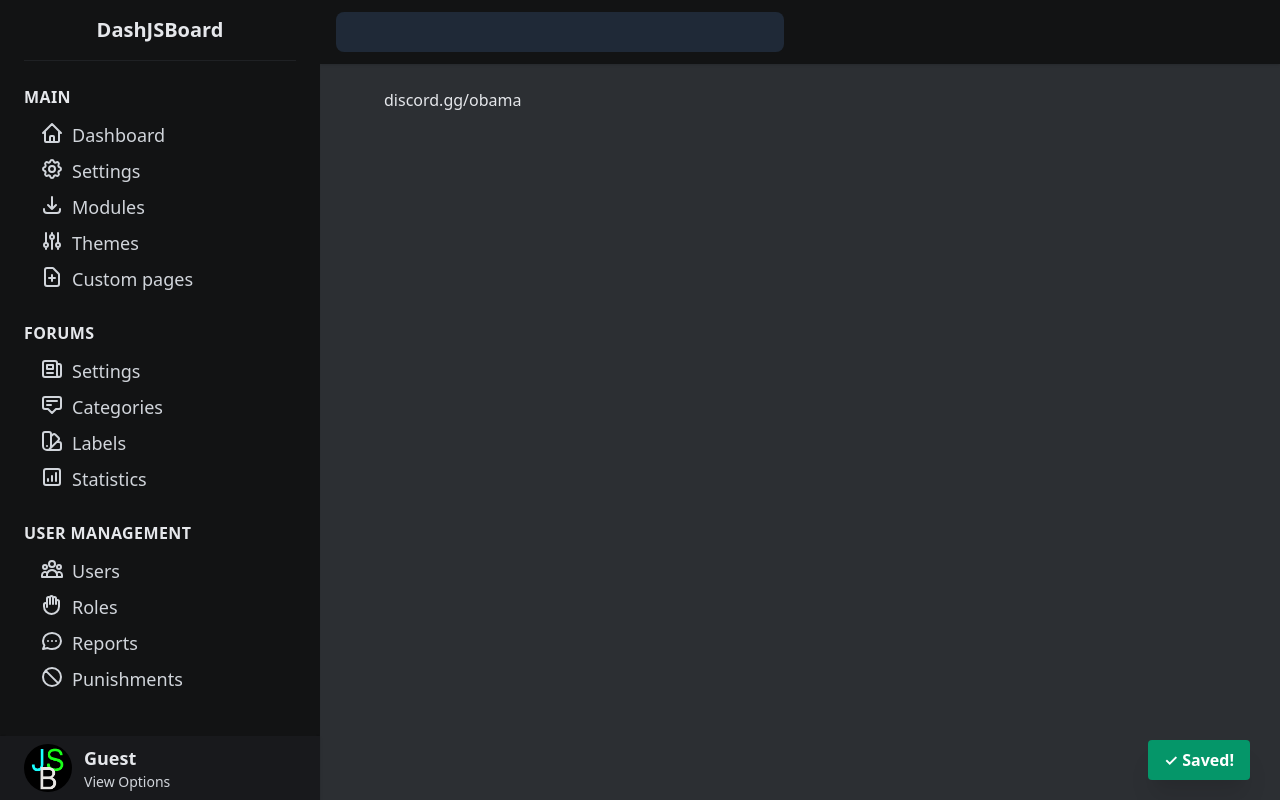
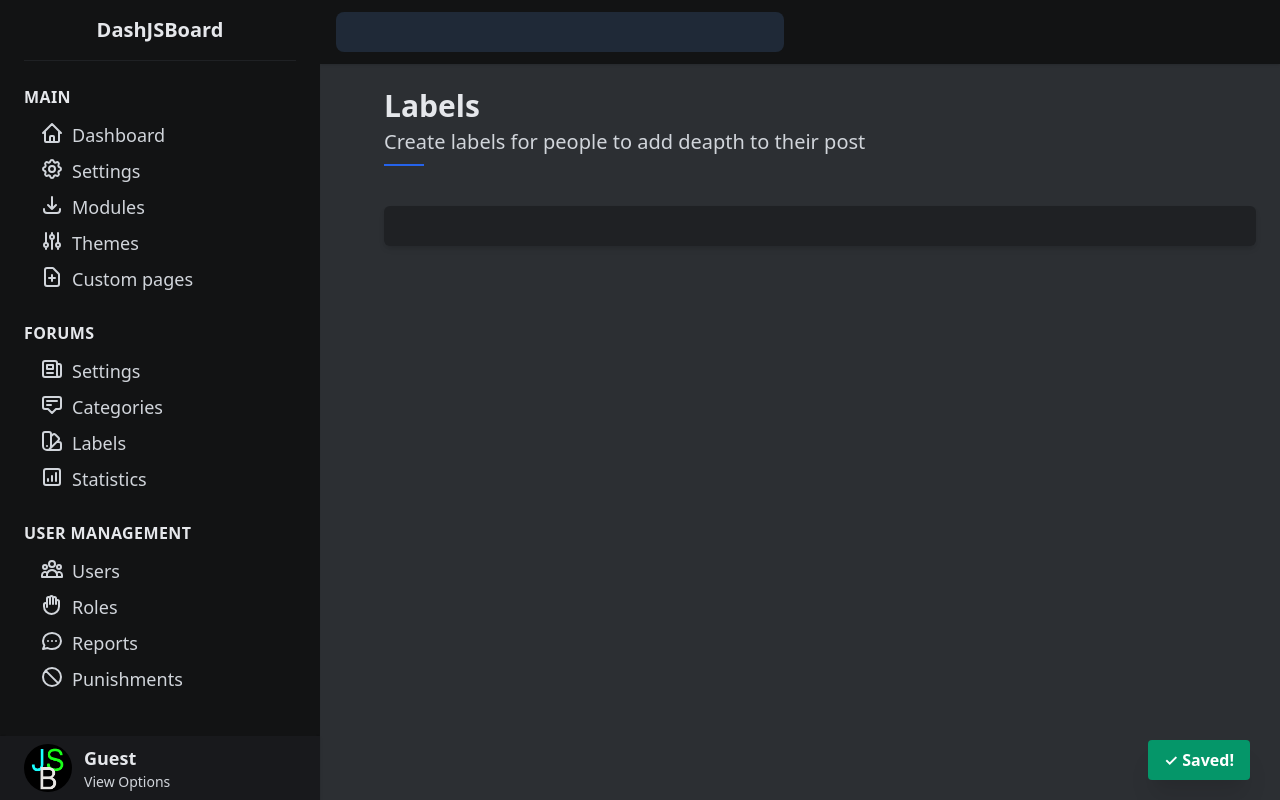
Before and after one commit to Wave-Studio/JSBoard, a Next.js app: page /staff/forums/labels in a window 1280 px wide. Built offline with nearby package versions, Linux system fonts and the light colour scheme.

Commit message:
prepare for doing the staff pages

```diff
--- a/pages/staff/forums/categories.tsx
+++ b/pages/staff/forums/categories.tsx
@@ -5,7 +5,15 @@ export default function Dashboard({ children }) {
   return (
     <>
       <StaffCore page="Categories">
-        <p>discord.gg/obama</p>
+        <h1 className="text-3xl font-bold text-gray-200 mb-1">Categories</h1>
+          <h2 className="text-xl font-medium text-gray-300 mb-2">
+            Manage the catagories on your forum
+          </h2>
+          <hr className="border-blue-600 border-t-2 bg-opacity-50 w-10" />
+          <div className="space-y-8 mt-10">
+            <div className="flex-grow rounded-md shadow-md bg-coolGray-800 p-5 text-gray-200">
+            </div>
+          </div>
       </StaffCore>
     </>
   );
--- a/pages/staff/forums/labels.tsx
+++ b/pages/staff/forums/labels.tsx
@@ -5,7 +5,15 @@ export default function Dashboard({ children }) {
   return (
     <>
       <StaffCore page="Labels">
-        <p>discord.gg/obama</p>
+        <h1 className="text-3xl font-bold text-gray-200 mb-1">Labels</h1>
+          <h2 className="text-xl font-medium text-gray-300 mb-2">
+            Create labels for people to add deapth to their post
+          </h2>
+          <hr className="border-blue-600 border-t-2 bg-opacity-50 w-10" />
+          <div className="space-y-8 mt-10">
+            <div className="flex-grow rounded-md shadow-md bg-coolGray-800 p-5 text-gray-200">
+            </div>
+          </div>
       </StaffCore>
     </>
   );
--- a/pages/staff/forums/statistics.tsx
+++ b/pages/staff/forums/statistics.tsx
@@ -5,7 +5,15 @@ export default function Dashboard({ children }) {
   return (
     <>
       <StaffCore page="Statistics">
-        <p>discord.gg/biden</p>
+        <h1 className="text-3xl font-bold text-gray-200 mb-1">Statistics</h1>
+          <h2 className="text-xl font-medium text-gray-300 mb-2">
+            Keep track of your forums activity
+          </h2>
+          <hr className="border-blue-600 border-t-2 bg-opacity-50 w-10" />
+          <div className="space-y-8 mt-10">
+            <div className="flex-grow rounded-md shadow-md bg-coolGray-800 p-5 text-gray-200">
+            </div>
+          </div>
       </StaffCore>
     </>
   );
--- a/pages/staff/main/modules.tsx
+++ b/pages/staff/main/modules.tsx
@@ -5,7 +5,15 @@ export default function Dashboard({ children }) {
   return (
     <>
       <StaffCore page="Modules">
-        <p>discord.gg/obama</p>
+        <h1 className="text-3xl font-bold text-gray-200 mb-1">Modules</h1>
+          <h2 className="text-xl font-medium text-gray-300 mb-2">
+            IDK what this is tbh
+          </h2>
+          <hr className="border-blue-600 border-t-2 bg-opacity-50 w-10" />
+          <div className="space-y-8 mt-10">
+            <div className="flex-grow rounded-md shadow-md bg-coolGray-800 p-5 text-gray-200">
+            </div>
+          </div>
       </StaffCore>
     </>
   );
--- a/pages/staff/main/pages.tsx
+++ b/pages/staff/main/pages.tsx
@@ -5,7 +5,15 @@ export default function Dashboard({ children }) {
   return (
     <>
       <StaffCore page="Custom Pages">
-        <p>discord.gg/obama</p>
+        <h1 className="text-3xl font-bold text-gray-200 mb-1">Custom Pages</h1>
+          <h2 className="text-xl font-medium text-gray-300 mb-2">
+            Create custom pages, like a discord link or rules page
+          </h2>
+          <hr className="border-blue-600 border-t-2 bg-opacity-50 w-10" />
+          <div className="space-y-8 mt-10">
+            <div className="flex-grow rounded-md shadow-md bg-coolGray-800 p-5 text-gray-200">
+            </div>
+          </div>
       </StaffCore>
     </>
   );
--- a/pages/staff/main/settings.tsx
+++ b/pages/staff/main/settings.tsx
@@ -5,7 +5,15 @@ export default function Dashboard({ children }) {
   return (
     <>
       <StaffCore page="Settings">
-        <p>discord.gg/obama</p>
+        <h1 className="text-3xl font-bold text-gray-200 mb-1">Settings</h1>
+          <h2 className="text-xl font-medium text-gray-300 mb-2">
+            Non-forum settings
+          </h2>
+          <hr className="border-blue-600 border-t-2 bg-opacity-50 w-10" />
+          <div className="space-y-8 mt-10">
+            <div className="flex-grow rounded-md shadow-md bg-coolGray-800 p-5 text-gray-200">
+            </div>
+          </div>
       </StaffCore>
     </>
   );
--- a/pages/staff/main/themes.tsx
+++ b/pages/staff/main/themes.tsx
@@ -5,7 +5,15 @@ export default function Dashboard({ children }) {
   return (
     <>
       <StaffCore page="Themes">
-        <p>discord.gg/obama</p>
+        <h1 className="text-3xl font-bold text-gray-200 mb-1">Themes</h1>
+          <h2 className="text-xl font-medium text-gray-300 mb-2">
+            Create and upload themes made by the community
+          </h2>
+          <hr className="border-blue-600 border-t-2 bg-opacity-50 w-10" />
+          <div className="space-y-8 mt-10">
+            <div className="flex-grow rounded-md shadow-md bg-coolGray-800 p-5 text-gray-200">
+            </div>
+          </div>
       </StaffCore>
     </>
   );
--- a/pages/staff/users/punishments.tsx
+++ b/pages/staff/users/punishments.tsx
@@ -5,7 +5,15 @@ export default function Dashboard({ children }) {
   return (
     <>
       <StaffCore page="Punishments">
-        <p>discord.gg/obama</p>
+        <h1 className="text-3xl font-bold text-gray-200 mb-1">Punishments</h1>
+          <h2 className="text-xl font-medium text-gray-300 mb-2">
+            Manage punishments on users
+          </h2>
+          <hr className="border-blue-600 border-t-2 bg-opacity-50 w-10" />
+          <div className="space-y-8 mt-10">
+            <div className="flex-grow rounded-md shadow-md bg-coolGray-800 p-5 text-gray-200">
+            </div>
+          </div>
       </StaffCore>
     </>
   );
--- a/pages/staff/users/reports.tsx
+++ b/pages/staff/users/reports.tsx
@@ -5,7 +5,15 @@ export default function Dashboard({ children }) {
   return (
     <>
       <StaffCore page="Reports">
-        <p>discord.gg/obama</p>
+        <h1 className="text-3xl font-bold text-gray-200 mb-1">Reports</h1>
+          <h2 className="text-xl font-medium text-gray-300 mb-2">
+            Keep track of user reports to other users
+          </h2>
+          <hr className="border-blue-600 border-t-2 bg-opacity-50 w-10" />
+          <div className="space-y-8 mt-10">
+            <div className="flex-grow rounded-md shadow-md bg-coolGray-800 p-5 text-gray-200">
+            </div>
+          </div>
       </StaffCore>
     </>
   );
--- a/pages/staff/users/roles.tsx
+++ b/pages/staff/users/roles.tsx
@@ -5,7 +5,15 @@ export default function Dashboard({ children }) {
   return (
     <>
       <StaffCore page="Roles">
-        <p>discord.gg/obama</p>
+        <h1 className="text-3xl font-bold text-gray-200 mb-1">Roles</h1>
+          <h2 className="text-xl font-medium text-gray-300 mb-2">
+            Update people roles using a permission matrix
+          </h2>
+          <hr className="border-blue-600 border-t-2 bg-opacity-50 w-10" />
+          <div className="space-y-8 mt-10">
+            <div className="flex-grow rounded-md shadow-md bg-coolGray-800 p-5 text-gray-200">
+            </div>
+          </div>
       </StaffCore>
     </>
   );
--- a/pages/staff/users/users.tsx
+++ b/pages/staff/users/users.tsx
@@ -5,7 +5,15 @@ export default function Dashboard({ children }) {
   return (
     <>
       <StaffCore page="Users">
-        <p>discord.gg/obama</p>
+        <h1 className="text-3xl font-bold text-gray-200 mb-1">Users</h1>
+          <h2 className="text-xl font-medium text-gray-300 mb-2">
+            General User management
+          </h2>
+          <hr className="border-blue-600 border-t-2 bg-opacity-50 w-10" />
+          <div className="space-y-8 mt-10">
+            <div className="flex-grow rounded-md shadow-md bg-coolGray-800 p-5 text-gray-200">
+            </div>
+          </div>
       </StaffCore>
     </>
   );
```
